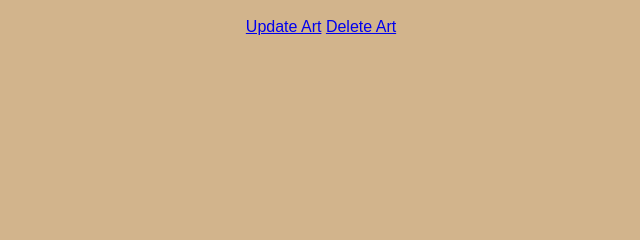
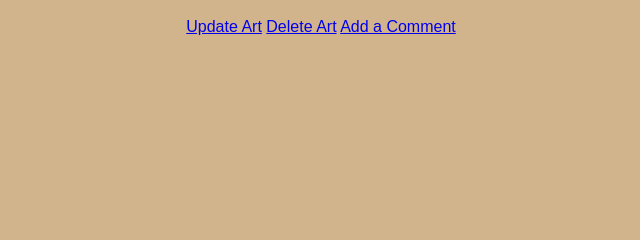
Before and after one commit to chas-e/pycasso, a Django app: template main_app/templates/main_app/art_detail.html in a window 1280 px wide. Shown: the part 449-689 px from the top of the page, without its empty margins (319-959 px from the left). Run offline with Django 3.2, Linux system fonts and the light colour scheme; the template is opened without the code that fills it, so the values that code supplies are empty.

Commit message:
adding comment form

```diff
--- a/main_app/templates/main_app/art_detail.html
+++ b/main_app/templates/main_app/art_detail.html
@@ -13,6 +13,7 @@
     <p>Description: {{ object.description }}</p>
     <a href="{% url 'art_update' object.id %}">Update Art</a>
     <a href="{% url 'art_delete' object.id %}">Delete Art</a>
+    <a href="{% url 'comment_add' object.id %}">Add a Comment</a>
 </div>
 
 {% endblock %}
--- a/main_app/templates/registration/login.html
+++ b/main_app/templates/registration/login.html
@@ -15,10 +15,6 @@
         id="login" value="login">
       <input type="hidden" name="next" value="{{ next }}">
     </div>
-    <!-- {% csrf_token %}
-            {{ form.as_p }}
-            <input type="submit" class="bg-light-green" value="Login">
-            <input type="hidden" name="next" value="{{ next }}"> -->
   </form>
   </div>
 </main>
```
Also changed, not shown: main_app/templates/main_app/comment_form.html (added).
